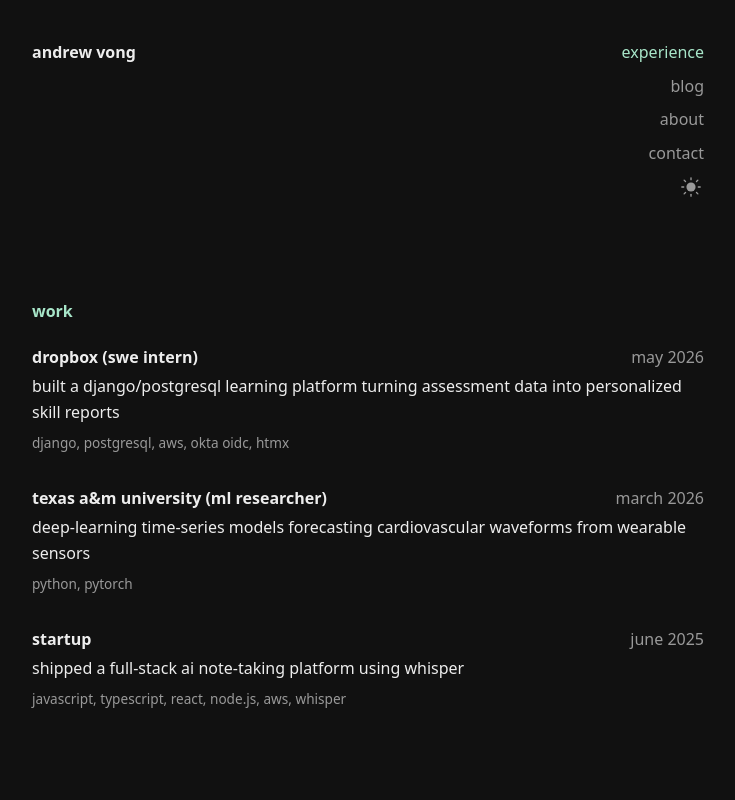
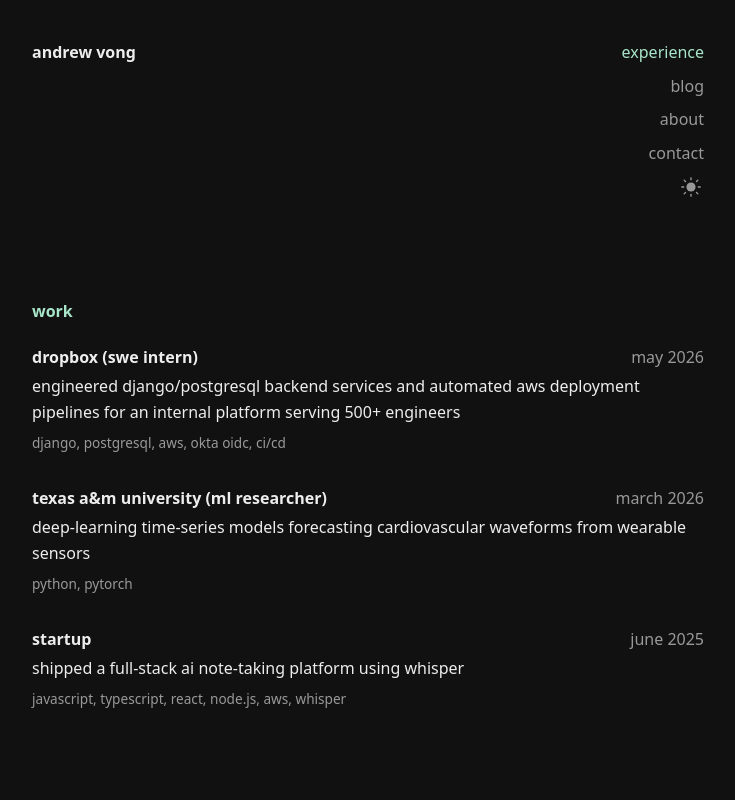
Before and after one commit to andrewv426/portfolio, a React (Vite) app: page / in a window 1280 px wide. Shown: the top 800 px of the page, without its empty margins (272-1007 px from the left). Built offline with nearby package versions, Linux system fonts and the light colour scheme; a web font is replaced by a local one.

Commit message:
feat: rework dropbox description for infra/systems roles (#23)

```diff
--- a/src/components/Experience.jsx
+++ b/src/components/Experience.jsx
@@ -9,9 +9,9 @@ function Experience() {
           <span className="job-date">may 2026</span>
         </div>
         <p className="job-desc">
-          built a django/postgresql learning platform turning assessment data into personalized skill reports
+          engineered django/postgresql backend services and automated aws deployment pipelines for an internal platform serving 500+ engineers
         </p>
-        <p className="tech">django, postgresql, aws, okta oidc, htmx</p>
+        <p className="tech">django, postgresql, aws, okta oidc, ci/cd</p>
       </article>
 
       <article className="job">
```
